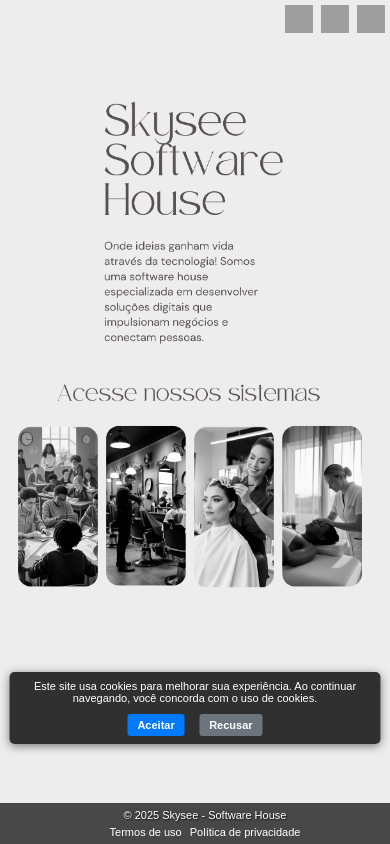
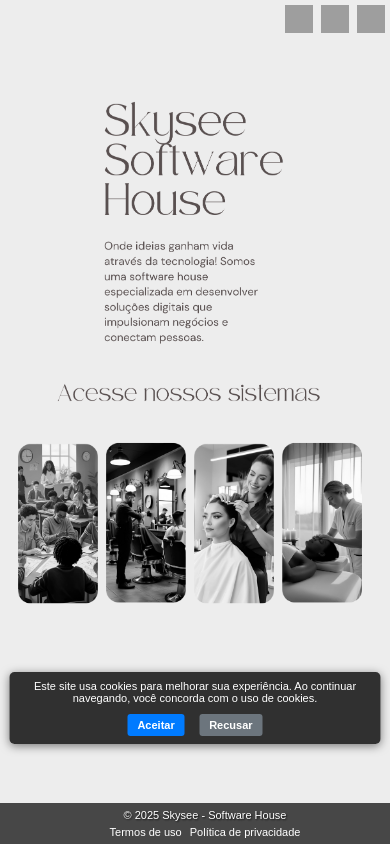
Before and after one commit to marceloti72/skysee, a PHP site: page / in a window 390 px wide. Run offline with PHP 8.4, Linux system fonts and the light colour scheme; grey boxes are pictures that could not be loaded.

Commit message:
180425/11

```diff
--- a/index.php
+++ b/index.php
@@ -261,7 +261,7 @@
 
         @media screen and (max-width: 480px) {
             .button-container {
-                top: 60%;
+                top: 62%;
                 gap: 8px;
                 padding: 0 5px;
             }
```
